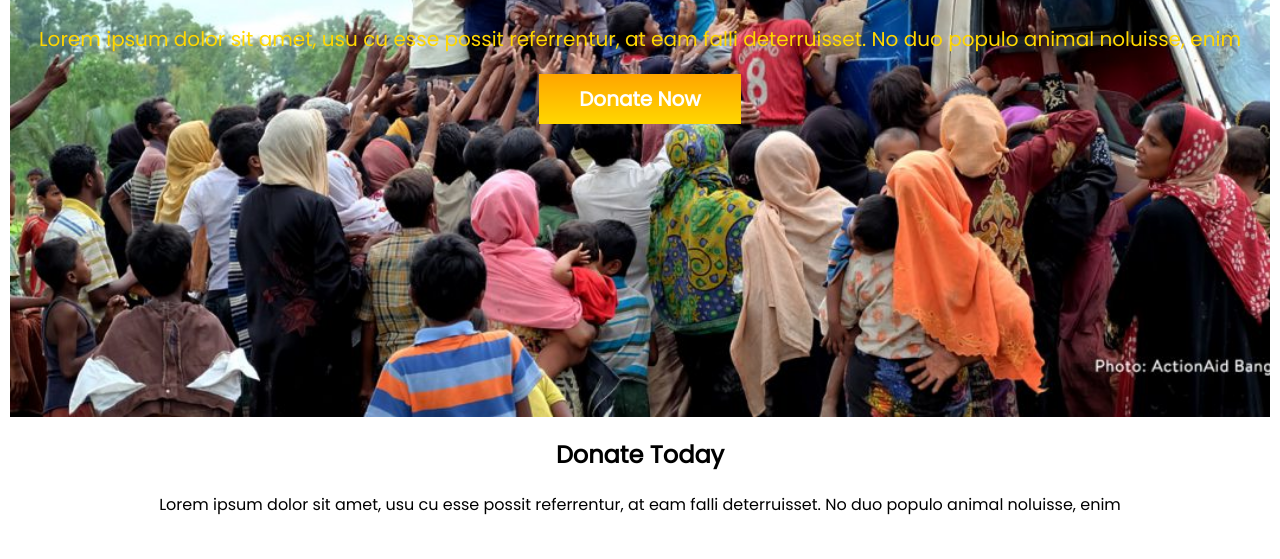
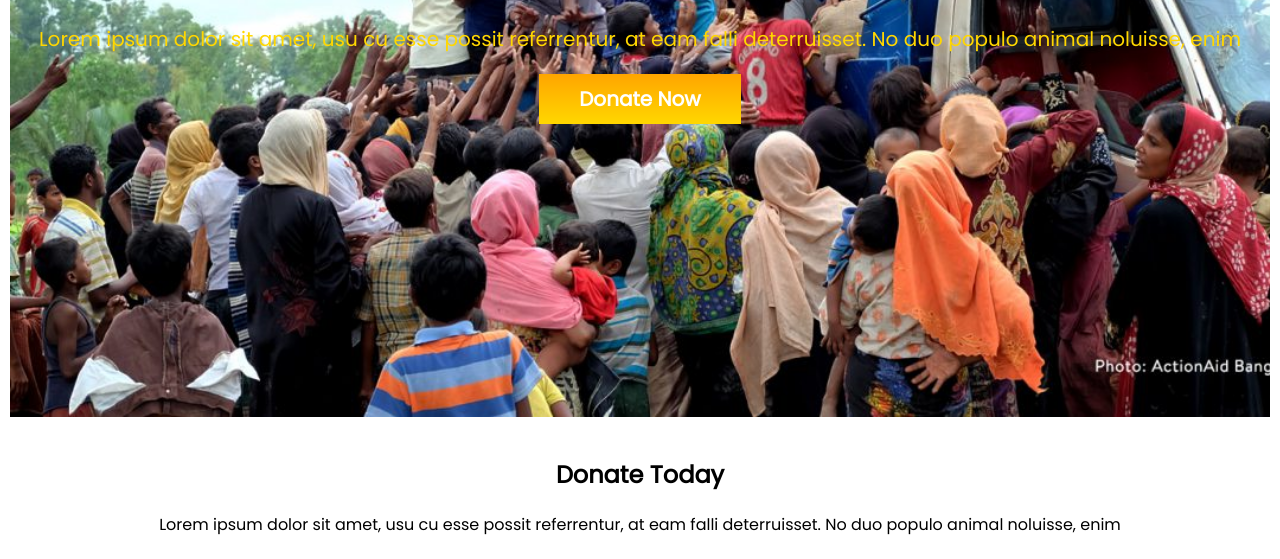
Before and after one commit to belatuba/Donation_repo, a plain HTML site: page index.html in a window 1280 px wide. Shown: the part 393-952 px from the top of the page. Drawn offline with Linux system fonts and the light colour scheme.

Commit message:
5 commit

```diff
--- a/style.css
+++ b/style.css
@@ -29,6 +29,7 @@ body{
 }
 .about-4{
     text-align: center;
+    margin: 5vh;
 }
 .about-5{
     display: flex;
```
Also changed, not shown: index.html (+2 -1 lines).
